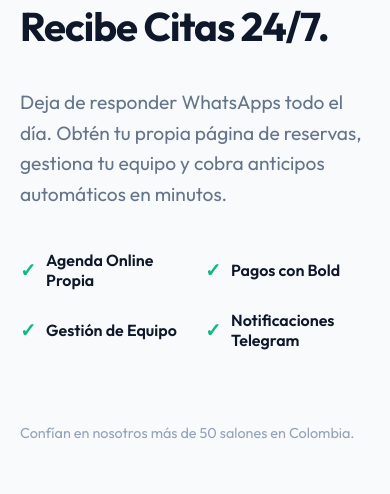
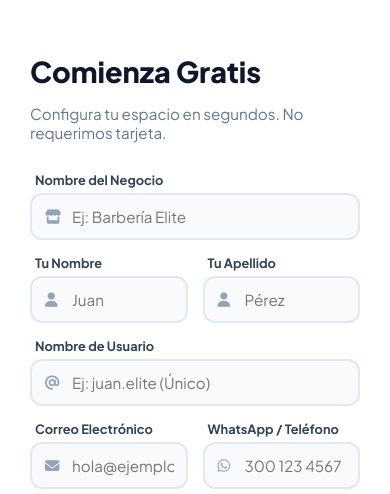
Before and after one commit to juanpablosierraorjuela-bit/CitasPeluqueria-Backend, a Django app: template salon/templates/salon/landing_saas.html in a window 390 px wide. Shown: the part 281-775 px from the top of the page. Run offline with Django 3.2, Linux system fonts and the light colour scheme; the template is opened without the code that fills it, so the values that code supplies are empty.

Commit message:
Update landing_saas.html

```diff
--- a/salon/templates/salon/landing_saas.html
+++ b/salon/templates/salon/landing_saas.html
@@ -4,128 +4,208 @@
 <head>
     <meta charset="UTF-8">
     <meta name="viewport" content="width=device-width, initial-scale=1.0">
-    <title>PASO Business | Tu Salón en Autopiloto</title>
-    <link href="https://fonts.googleapis.com/css2?family=Outfit:wght@300;400;600;700;800&display=swap" rel="stylesheet">
+    <title>Crear Cuenta de Negocio | PASO</title>
+    <link href="https://fonts.googleapis.com/css2?family=Plus+Jakarta+Sans:wght@400;500;600;700;800&display=swap" rel="stylesheet">
+    <link rel="stylesheet" href="https://cdnjs.cloudflare.com/ajax/libs/font-awesome/6.4.0/css/all.min.css">
+
     <style>
         :root {
             --primary: #0f172a;
-            --accent: #ec4899;
-            --accent-grad: linear-gradient(135deg, #ec4899 0%, #8b5cf6 100%);
-            --bg-light: #f8fafc;
-            --white: #ffffff;
+            --accent: #db2777;
+            --gradient: linear-gradient(135deg, #ec4899 0%, #8b5cf6 100%);
         }
 
-        body { font-family: 'Outfit', sans-serif; margin: 0; padding: 0; background-color: var(--bg-light); color: var(--primary); overflow-x: hidden; }
+        body {
+            font-family: 'Plus Jakarta Sans', sans-serif;
+            background: #f1f5f9; margin: 0; min-height: 100vh;
+            display: flex; align-items: center; justify-content: center;
+            background-image:
+                radial-gradient(at 0% 0%, rgba(236, 72, 153, 0.15) 0px, transparent 50%),
+                radial-gradient(at 100% 100%, rgba(139, 92, 246, 0.15) 0px, transparent 50%);
+        }
 
-        /* Navbar Simple */
-        nav { padding: 20px 40px; display: flex; justify-content: space-between; align-items: center; background: white; box-shadow: 0 4px 20px rgba(0,0,0,0.03); position: relative; z-index: 10; }
-        .logo { font-weight: 800; font-size: 1.5rem; background: var(--accent-grad); -webkit-background-clip: text; -webkit-text-fill-color: transparent; }
+        .container {
+            display: flex; width: 100%; max-width: 1100px;
+            background: white; border-radius: 30px;
+            box-shadow: 0 25px 50px -12px rgba(0,0,0,0.1);
+            overflow: hidden; margin: 20px; min-height: 650px;
+        }
 
-        .nav-links { display: flex; gap: 20px; align-items: center; }
-        .btn-link { text-decoration: none; color: var(--primary); font-weight: 600; font-size: 0.95rem; }
-        .btn-login { text-decoration: none; padding: 10px 20px; background: #f1f5f9; color: var(--primary); border-radius: 50px; font-weight: 700; font-size: 0.9rem; transition: 0.2s; }
-        .btn-login:hover { background: #e2e8f0; }
+        /* LADO IZQUIERDO (VISUAL) */
+        .visual-side {
+            flex: 1; background: var(--primary); color: white;
+            padding: 60px; display: flex; flex-direction: column; justify-content: space-between;
+            position: relative; overflow: hidden;
+        }
 
-        /* Hero Section Split */
-        .hero { display: flex; flex-wrap: wrap; min-height: 100vh; }
+        .visual-side::before {
+            content: ''; position: absolute; top: 0; left: 0; width: 100%; height: 100%;
+            background: url('https://images.unsplash.com/photo-1560066984-138dadb4c035?q=80&w=1974&auto=format&fit=crop') center/cover;
+            opacity: 0.2; mix-blend-mode: overlay;
+        }
 
-        /* Lado Izquierdo: Contenido */
-        .hero-content { flex: 1; padding: 60px; display: flex; flex-direction: column; justify-content: center; min-width: 350px; }
-        .badge { background: #fdf2f8; color: var(--accent); padding: 8px 16px; border-radius: 50px; font-weight: 700; font-size: 0.8rem; display: inline-block; width: fit-content; margin-bottom: 20px; text-transform: uppercase; letter-spacing: 1px; }
-        h1 { font-size: 3.5rem; line-height: 1.1; margin-bottom: 20px; letter-spacing: -1px; }
-        p.lead { font-size: 1.2rem; color: #64748b; margin-bottom: 40px; line-height: 1.6; max-width: 500px; }
+        .content-over { position: relative; z-index: 2; }
 
-        .features-grid { display: grid; grid-template-columns: repeat(2, 1fr); gap: 20px; margin-bottom: 40px; }
-        .feat-item { display: flex; align-items: center; gap: 10px; font-weight: 600; }
-        .check { color: #10b981; font-size: 1.2rem; }
+        .brand { font-size: 1.5rem; font-weight: 800; display: flex; align-items: center; gap: 10px; }
+        .quote { font-size: 2.2rem; font-weight: 700; line-height: 1.2; margin-top: auto; }
+        .quote span { color: #f472b6; }
 
-        /* Lado Derecho: Formulario */
-        .hero-form { flex: 1; background: var(--primary); color: white; padding: 60px; display: flex; align-items: center; justify-content: center; min-width: 350px; position: relative; }
-        .hero-form::before { content: ''; position: absolute; top: 0; left: 0; width: 100%; height: 100%; background: url('https://img.freepik.com/foto-gratis/interior-peluqueria-moderna-estilista-trabajando_155003-13837.jpg') center/cover; opacity: 0.1; }
+        /* LADO DERECHO (FORMULARIO) */
+        .form-side {
+            flex: 1.1; padding: 50px; overflow-y: auto;
+            display: flex; flex-direction: column; justify-content: center;
+        }
 
-        .form-card { position: relative; background: rgba(255,255,255,0.1); backdrop-filter: blur(10px); padding: 40px; border-radius: 24px; width: 100%; max-width: 450px; border: 1px solid rgba(255,255,255,0.2); box-shadow: 0 25px 50px -12px rgba(0,0,0,0.5); }
+        h2 { font-size: 1.8rem; font-weight: 800; color: var(--primary); margin-bottom: 5px; }
+        .subtitle { color: #64748b; margin-bottom: 30px; font-size: 0.95rem; }
 
-        .form-card h2 { margin-top: 0; font-size: 1.8rem; margin-bottom: 10px; }
-        .form-card p { color: #94a3b8; margin-bottom: 25px; }
+        .input-grid { display: grid; grid-template-columns: 1fr 1fr; gap: 15px; }
 
-        input { width: 100%; padding: 14px; margin-bottom: 15px; background: rgba(255,255,255,0.9); border: none; border-radius: 12px; font-family: inherit; font-size: 1rem; box-sizing: border-box; color: #0f172a; }
-        input:focus { outline: 3px solid var(--accent); }
+        .input-group { margin-bottom: 15px; position: relative; }
+        .input-group.full { grid-column: span 2; }
 
-        button.btn-submit { width: 100%; padding: 16px; background: var(--accent-grad); color: white; border: none; border-radius: 12px; font-size: 1.1rem; font-weight: 700; cursor: pointer; transition: transform 0.2s; box-shadow: 0 10px 20px rgba(236, 72, 153, 0.3); }
-        button.btn-submit:hover { transform: translateY(-2px); box-shadow: 0 15px 30px rgba(236, 72, 153, 0.4); }
+        .input-group label {
+            display: block; font-size: 0.8rem; font-weight: 700; color: #334155; margin-bottom: 5px; margin-left: 5px;
+        }
 
-        .error-msg { background: #fee2e2; color: #b91c1c; padding: 10px; border-radius: 8px; margin-bottom: 15px; font-size: 0.9rem; text-align: center; }
-        .success-msg { background: #d1fae5; color: #065f46; padding: 10px; border-radius: 8px; margin-bottom: 15px; font-size: 0.9rem; text-align: center; }
+        .input-wrapper { position: relative; }
+        .input-wrapper i {
+            position: absolute; left: 15px; top: 50%; transform: translateY(-50%);
+            color: #94a3b8; font-size: 0.9rem;
+        }
+
+        input {
+            width: 100%; padding: 12px 12px 12px 40px; border-radius: 12px;
+            border: 2px solid #e2e8f0; font-family: inherit; font-size: 0.95rem;
+            transition: 0.3s; background: #f8fafc; color: var(--primary);
+            box-sizing: border-box;
+        }
+        input:focus { border-color: var(--accent); background: white; outline: none; }
+
+        .btn-submit {
+            width: 100%; padding: 15px; background: var(--primary); color: white;
+            border: none; border-radius: 12px; font-weight: 700; font-size: 1rem;
+            cursor: pointer; transition: 0.3s; margin-top: 10px;
+        }
+        .btn-submit:hover { background: #334155; transform: translateY(-2px); }
+
+        .alert-error {
+            background: #fee2e2; color: #991b1b; padding: 12px; border-radius: 10px;
+            font-size: 0.9rem; margin-bottom: 20px; border-left: 4px solid #ef4444;
+        }
 
         @media (max-width: 900px) {
-            h1 { font-size: 2.5rem; }
-            .hero { flex-direction: column; }
-            .hero-content { padding: 40px 20px; }
-            .hero-form { padding: 40px 20px; }
-            nav { padding: 20px 20px; }
-            .nav-links { gap: 10px; }
-            .btn-link { display: none; } /* Ocultar "Volver" en movil para espacio */
+            .container { flex-direction: column; margin: 0; border-radius: 0; min-height: 100vh; }
+            .visual-side { padding: 40px; min-height: 200px; flex: none; }
+            .quote { font-size: 1.5rem; }
+            .form-side { padding: 30px; }
         }
     </style>
 </head>
 <body>
 
-    <nav>
-        <div class="logo">PASO Business</div>
-        <div class="nav-links">
-            <a href="{% url 'inicio' %}" class="btn-link">Volver al Inicio</a>
-            <a href="{% url 'login_custom' %}" class="btn-login">Iniciar Sesión</a>
-        </div>
-    </nav>
-
-    <div class="hero">
-        <div class="hero-content">
-            <span class="badge">🚀 Software para Belleza</span>
-            <h1>Automatiza tu Salón.<br>Recibe Citas 24/7.</h1>
-            <p class="lead">Deja de responder WhatsApps todo el día. Obtén tu propia página de reservas, gestiona tu equipo y cobra anticipos automáticos en minutos.</p>
-
-            <div class="features-grid">
-                <div class="feat-item"><span class="check">✓</span> Agenda Online Propia</div>
-                <div class="feat-item"><span class="check">✓</span> Pagos con Bold</div>
-                <div class="feat-item"><span class="check">✓</span> Gestión de Equipo</div>
-                <div class="feat-item"><span class="check">✓</span> Notificaciones Telegram</div>
+    <div class="container">
+        <div class="visual-side">
+            <div class="content-over brand">
+                <div style="width:10px; height:10px; background:white; border-radius:50%;"></div> PASO Business
             </div>
-
-            <div style="margin-top: 20px;">
-                <p style="font-size: 0.9rem; color: #94a3b8;">Confían en nosotros más de 50 salones en Colombia.</p>
+            <div class="content-over quote">
+                Gestiona tu salón<br>como un <span>profesional.</span>
             </div>
         </div>
 
-        <div class="hero-form">
-            <div class="form-card">
-                <h2>Crea tu cuenta Gratis</h2>
-                <p>Configura tu salón en menos de 2 minutos.</p>
+        <div class="form-side">
+            <div style="max-width: 450px; margin: 0 auto; width: 100%;">
+
+                <h2>Comienza Gratis</h2>
+                <p class="subtitle">Configura tu espacio en segundos. No requerimos tarjeta.</p>
 
                 {% if messages %}
                     {% for message in messages %}
-                        {% if 'error' in message.tags %}
-                            <div class="error-msg">⚠️ {{ message }}</div>
-                        {% elif 'success' in message.tags %}
-                            <div class="success-msg">🎉 {{ message }}</div>
-                        {% else %}
-                            <div class="error-msg">ℹ️ {{ message }}</div>
-                        {% endif %}
+                        <div class="alert-error">
+                            <i class="fas fa-exclamation-circle"></i> {{ message }}
+                        </div>
                     {% endfor %}
                 {% endif %}
 
                 <form method="POST" action="{% url 'landing_saas' %}">
                     {% csrf_token %}
 
-                    <input type="text" name="nombre_negocio" placeholder="Nombre del Salón / Barbería" required>
+                    <div class="input-group full">
+                        <label>Nombre del Negocio</label>
+                        <div class="input-wrapper">
+                            <i class="fas fa-store"></i>
+                            <input type="text" name="nombre_negocio" placeholder="Ej: Barbería Elite" required>
+                        </div>
+                    </div>
 
-                    <input type="tel" name="telefono" placeholder="WhatsApp (Ej: 3001234567)" required>
+                    <div class="input-grid">
+                        <div class="input-group">
+                            <label>Tu Nombre</label>
+                            <div class="input-wrapper">
+                                <i class="fas fa-user"></i>
+                                <input type="text" name="nombre_owner" placeholder="Juan" required>
+                            </div>
+                        </div>
+                        <div class="input-group">
+                            <label>Tu Apellido</label>
+                            <div class="input-wrapper">
+                                <i class="fas fa-user"></i>
+                                <input type="text" name="apellido_owner" placeholder="Pérez" required>
+                            </div>
+                        </div>
+                    </div>
 
-                    <input type="email" name="email" placeholder="Correo Electrónico" required>
+                    <div class="input-group full">
+                        <label>Nombre de Usuario</label>
+                        <div class="input-wrapper">
+                            <i class="fas fa-at"></i>
+                            <input type="text" name="username_owner" placeholder="Ej: juan.elite (Único)" required>
+                        </div>
+                    </div>
 
-                    <input type="password" name="password" placeholder="Crea una contraseña segura" required>
+                    <div class="input-grid">
+                        <div class="input-group">
+                            <label>Correo Electrónico</label>
+                            <div class="input-wrapper">
+                                <i class="fas fa-envelope"></i>
+                                <input type="email" name="email" placeholder="hola@ejemplo.com" required>
+                            </div>
+                        </div>
+                        <div class="input-group">
+                            <label>WhatsApp / Teléfono</label>
+                            <div class="input-wrapper">
+                                <i class="fab fa-whatsapp"></i>
+                                <input type="tel" name="telefono" placeholder="300 123 4567" required>
+                            </div>
+                        </div>
+                    </div>
 
-                    <button type="submit" class="btn-submit">Comenzar Ahora ✨</button>
-                    <p style="text-align: center; margin-top: 15px; font-size: 0.8rem; color:rgba(255,255,255,0.7);">Sin tarjeta de crédito requerida.</p>
+                    <div class="input-grid">
+                        <div class="input-group">
+                            <label>Contraseña</label>
+                            <div class="input-wrapper">
+                                <i class="fas fa-lock"></i>
+                                <input type="password" name="password" placeholder="••••••••" required>
+                            </div>
+                        </div>
+                        <div class="input-group">
+                            <label>Confirmar</label>
+                            <div class="input-wrapper">
+                                <i class="fas fa-check-circle"></i>
+                                <input type="password" name="confirm_password" placeholder="••••••••" required>
+                            </div>
+                        </div>
+                    </div>
+
+                    <button type="submit" class="btn-submit">Crear mi cuenta 🚀</button>
+
+                    <div style="text-align: center; margin-top: 20px;">
+                        <a href="{% url 'login_custom' %}" style="color: #64748b; text-decoration: none; font-size: 0.9rem;">
+                            ¿Ya tienes cuenta? <strong style="color: var(--primary);">Inicia Sesión</strong>
+                        </a>
+                    </div>
+
                 </form>
             </div>
         </div>
```
